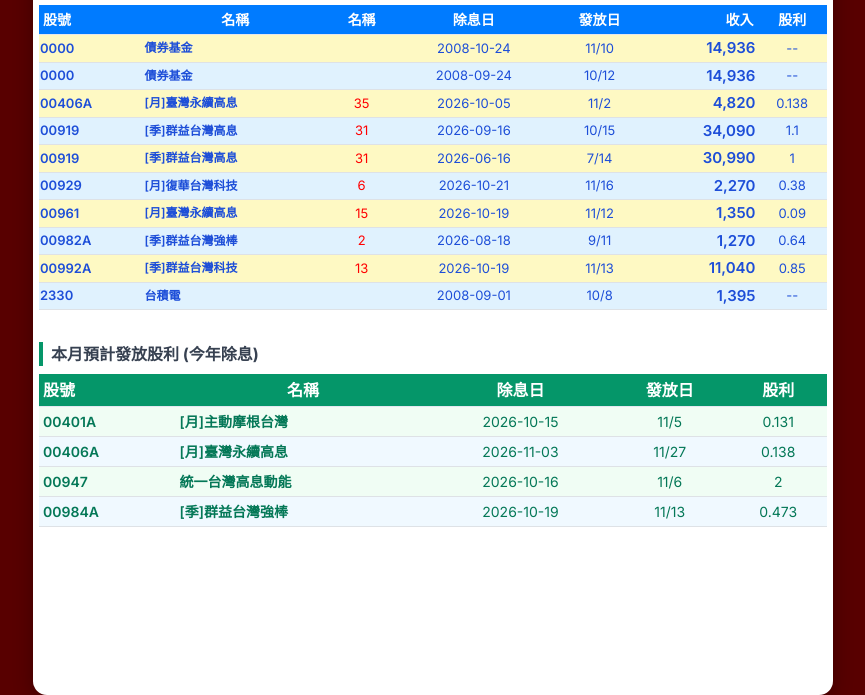
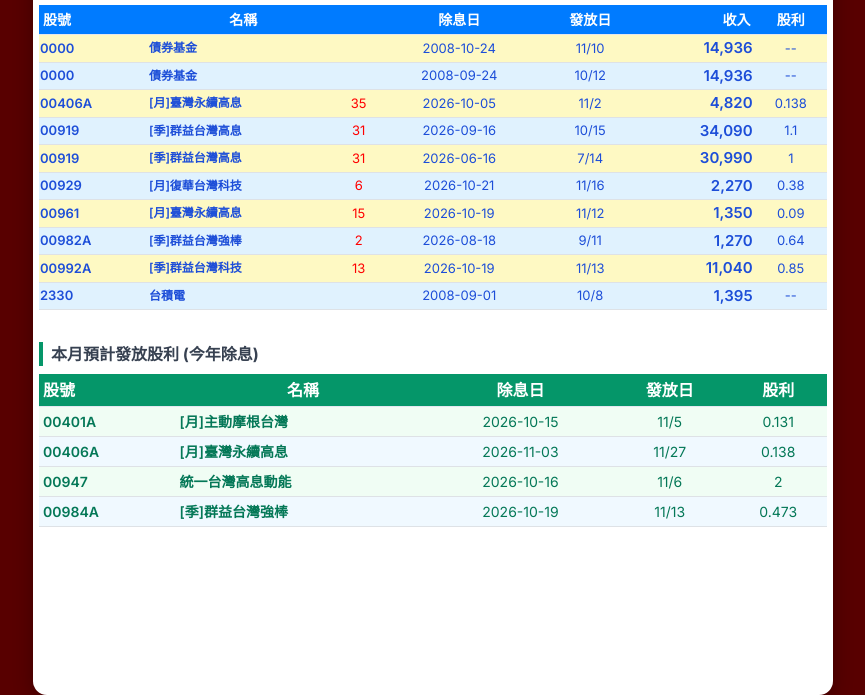
Before and after one commit to LANU7870056/chi, a plain HTML site: page da5p.htm in a window 1280 px wide. Shown: the part 105-800 px from the top of the page, without its empty margins (207-1072 px from the left). Drawn offline with nearby package versions, Linux system fonts and the light colour scheme.

Commit message:
Add files via upload

```diff
--- a/da5p.htm
+++ b/da5p.htm
@@ -152,7 +152,7 @@ th {
               <tr class="bg-slate-95 border-b border-slate-180 font-semibold">
                 <th style="font-size: 14px;" class="py-1 px-1 text-left responsive-th">股號</th>
                 <th style="font-size: 14px;" class="py-1 px-1 text-center responsive-th">名稱</th>
-                <th style="font-size: 14px;" class="py-1 px-1 text-center responsive-th">名稱</th>
+                <th style="font-size: 14px;" class="py-1 px-1 text-center responsive-th"></th>
                 <th style="font-size: 14px;" class="py-1 px-1 text-center responsive-th">除息日</th>
                 <th style="font-size: 14px;" class="py-1 px-1 text-center responsive-th">發放日</th>
                 <th style="font-size: 14px;" class="py-1 px-1 text-right responsive-th">收入</th>
```
